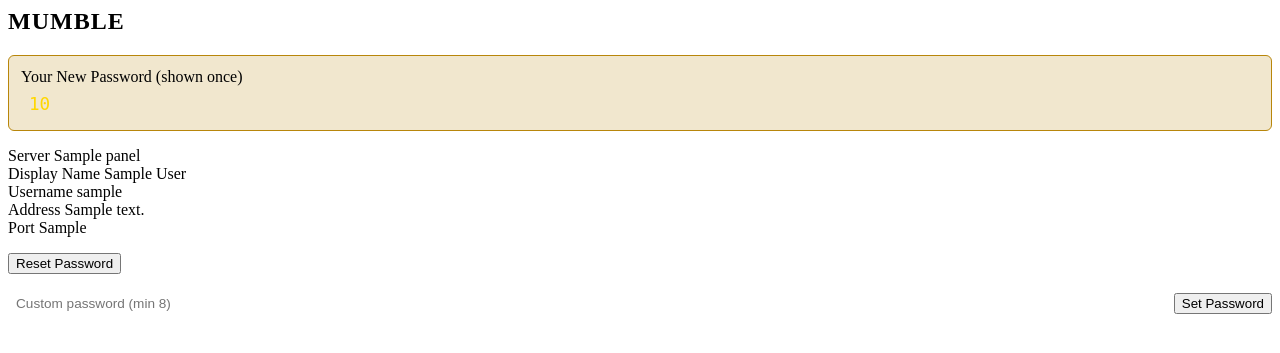
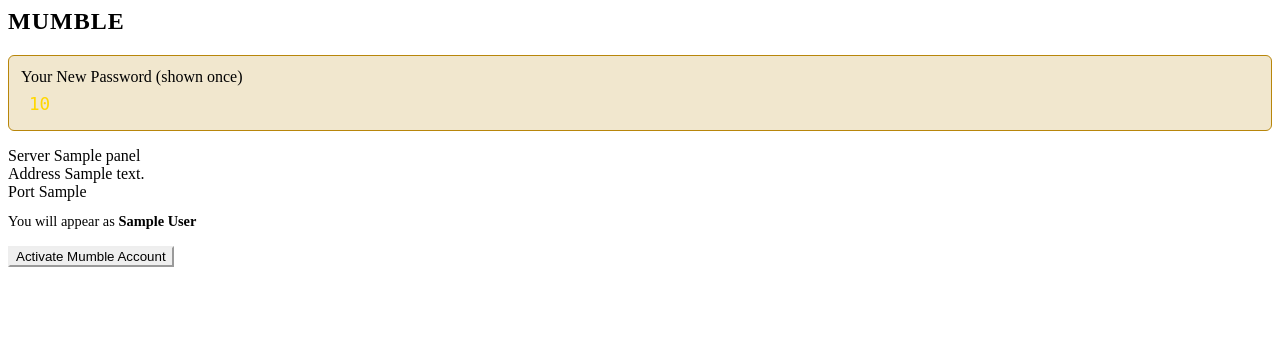
Before and after one commit to aixtools/mumble-fg, a Django app: template fg/templates/fg/panels/profile_panel.html in a window 1280 px wide. Shown: the top 353 px of the page. Run offline with Django 3.2, Linux system fonts and the light colour scheme; the template is opened without the code that fills it: most values are stand-ins (such as "Sample title", 1, 10 or a date in 2020).

Commit message:
fix: show Activate button when no Mumble account exists
The profile panel always rendered the full account view (display name,
username, password forms) even when panel.account was None. Users with
no registration saw a misleading panel with no way to register.

Now the template checks panel.account: when absent, it shows server
info, a display name preview, and an Activate button that POSTs to
the existing activate view.

```diff
--- a/fg/templates/fg/panels/profile_panel.html
+++ b/fg/templates/fg/panels/profile_panel.html
@@ -27,6 +27,7 @@
                     {% endif %}
                 </span>
             </div>
+        {% if panel.account %}
             <div class="info-item">
                 <span class="info-label">{% trans "Display Name" %}</span>
                 <span class="info-value" style="user-select: all;">
@@ -53,6 +54,7 @@
                 <span class="info-value">Yes</span>
             </div>
             {% endif %}
+        {% endif %}
             <div class="info-item">
                 <span class="info-label">{% trans "Address" %}</span>
                 <span class="info-value" style="user-select: all;">
@@ -75,6 +77,7 @@
             </div>
         </div>
 
+    {% if panel.account %}
         {% if panel.show_pilot_selector %}
             <div style="margin-top: 1rem;">
                 <label for="{{ panel.key }}-pilot-selector" class="info-label" style="display: block; margin-bottom: 0.35rem;">{% trans "Mumble Authentication" %}</label>
@@ -132,11 +135,22 @@
                 data-unavailable-label="{% trans 'BG unavailable' %}"
             >{% trans "Set Password" %}</button>
         </form>
+    {% else %}
+        {% if panel.display_name %}
+        <div style="margin-top: 0.75rem; color: var(--text-secondary); font-size: 0.9rem;">
+            {% trans "You will appear as" %} <strong style="color: var(--text-color);">{{ panel.display_name }}</strong>
+        </div>
+        {% endif %}
 
-        {% comment %}
-            This profile panel is shown only for ACL-eligible pilots.
-            Main appears first; explicitly allowed alts can be selected here.
-        {% endcomment %}
+        <div style="margin-top: 1rem;">
+            <form method="post" action="{% url 'mumble:activate' panel.server.pk %}">
+                {% csrf_token %}
+                <button type="submit" class="btn btn-outline btn-xs" style="color: var(--primary-color); border-color: var(--primary-color);">
+                    {% trans "Activate Mumble Account" %}
+                </button>
+            </form>
+        </div>
+    {% endif %}
     </div>
 </div>
 
```
